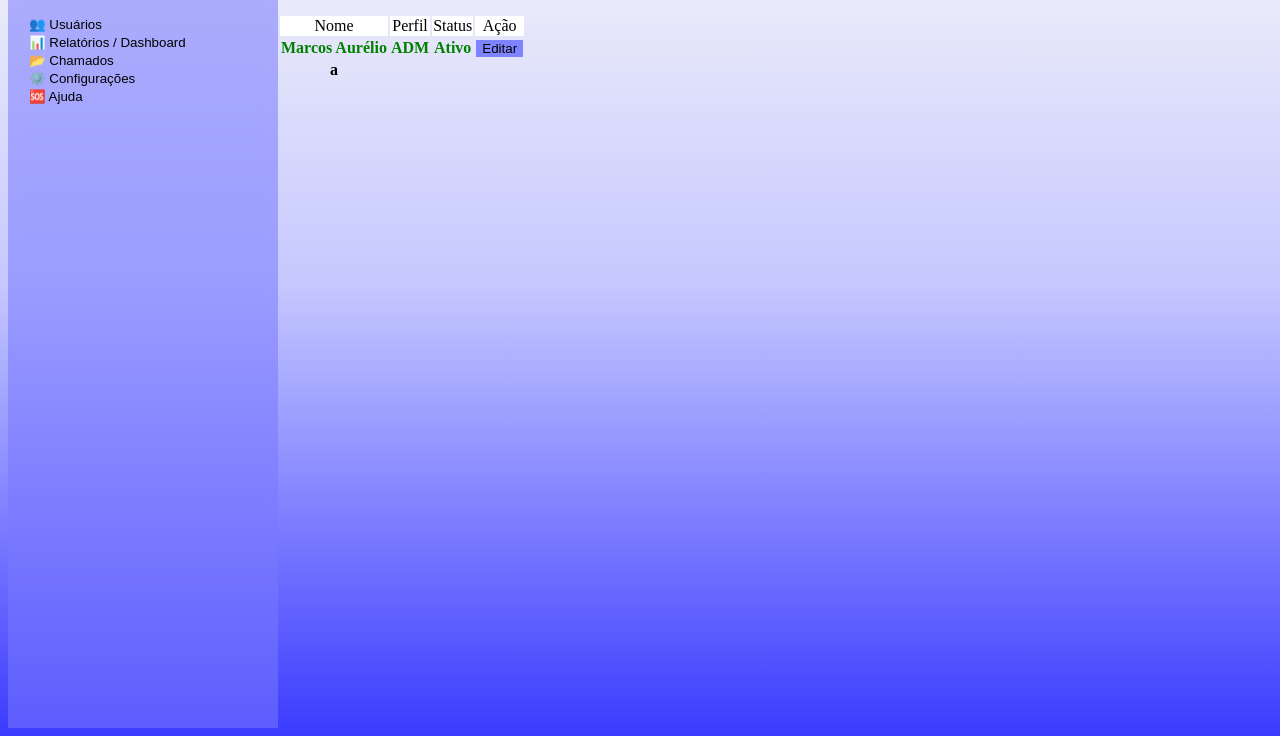
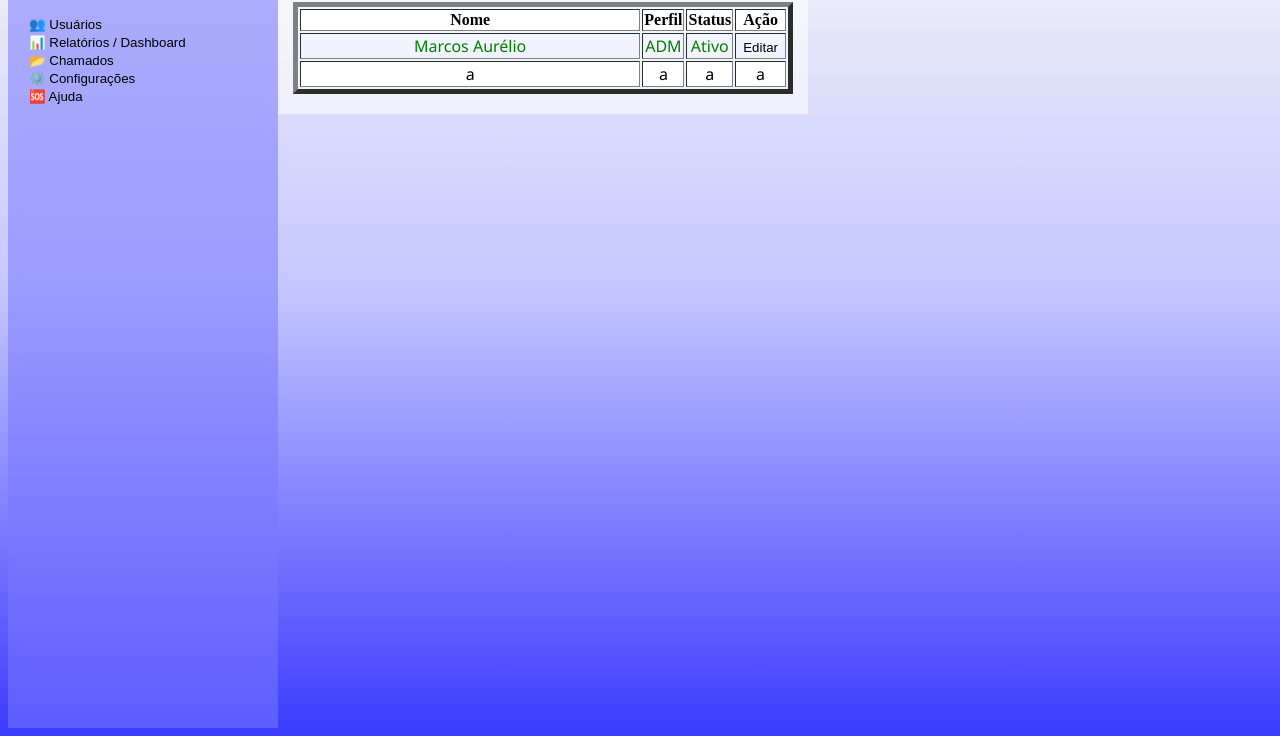
Before and after one commit to Progale123/tcc, a plain HTML site: page public/usuarios/user.html in a window 1280 px wide. Shown: the part 80-816 px from the top of the page. Drawn offline with Linux system fonts and the light colour scheme.

Commit message:
estilizando a tabela

```diff
--- a/public/usuarios/user.html
+++ b/public/usuarios/user.html
@@ -27,37 +27,42 @@
                 </a>
             </nav></aside>
 
-    </div>
+        </div>
     <div class="bloco">
-        <table>
+        <div class="retangulo-tbl">
+        <table width="100%" border="5">
+            <tfoot>
             <thead>
                 <tr class="top1">
-                    <td>Nome</td>
-                    <td>Perfil</td>
-                    <td>Status</td>
-                    <td>Ação</td>
+                    <th>Nome</th>
+                    <th>Perfil</th>
+                    <th>Status</th>
+                    <th>Ação</th>
                 </tr>
                 <tbody>
                     <tr class="top">
-                        <th>
+                        <td>
                             <div class="Nome">Marcos Aurélio</div>
-                            <th>ADM</th>
-                            <th>Ativo</th>
+                            <td>ADM</td>
+                            <td>Ativo</td>
                         <th><div class="Ações">
                             <a href="" class="edit-perfil">
                             <button class="editar-btn">Editar</button>
                             </a>
-                        </div></th>
+                        </div></td>
                 </tbody></tr>
-                    <tbody>
+                 <tbody>
                         <tr class="top2">
-                            <th>
-                                a
-                            </th>
+                            <td>a</td>
+                            <td>a</td>
+                            <td>a</td>
+                            <td>a</td>
                         </tr>
                     </tbody>
             </thead>
+            </tfoot>
         </table>
+        </div>
 
     </div>
 
--- a/public/usuarios/usuar.css
+++ b/public/usuarios/usuar.css
@@ -39,10 +39,27 @@ body {
     height: 30vh;
 }
 
+.retangulo-tbl {
+    width: 500px;
+
+  padding: 20px 15px;
+
+  background: rgba(255, 255, 255, 0.55);
+
+  backdrop-filter: blur(6px);
+}
+
 .top {
+    font-family: segoe ui;
     color: green;
 }
 .top1 {
+    font-family: gothic medium;
+    background-color: white;
+}
+
+.top2 {
+    font-family: segoe ui;
     background-color: white;
 }
 
@@ -58,7 +75,7 @@ td {
     text-align: center;
 }
 .editar-btn {
-    background-color: rgb(126, 132, 255) ;
+    background-color: transparent;
   border: none;
   box-shadow: none;
   cursor: pointer;
```
